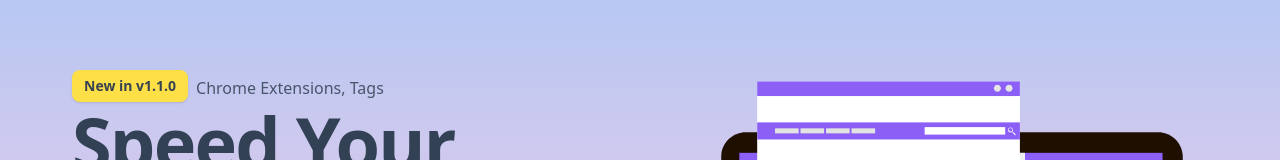
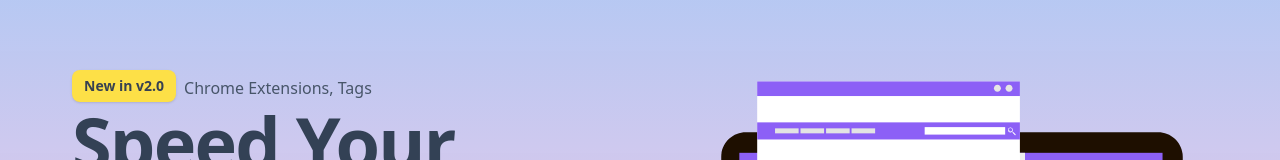
Before and after one commit to ahmedmohmd/web-guider, a React (Create React App) app: page / in a window 1280 px wide. Shown: the part 172-332 px from the top of the page. Built offline with nearby package versions, Linux system fonts and the light colour scheme.

Commit message:
fix sum bugs

```diff
--- a/src/components/home/Header.jsx
+++ b/src/components/home/Header.jsx
@@ -12,7 +12,7 @@ function Header() {
               <div className="max-w-xl mb-6">
                 <div className="flex items-center justify-start gap-2">
                   <span className="shadow inline-flex items-center mb-1 gap-1.5 py-1.5 px-3 rounded-lg text-sm  bg-yellow-300 text-gray-700 font-bold">
-                    New in v1.1.0
+                    New in v2.0
                   </span>
                   <p className="text-slate-600">Chrome Extensions, Tags</p>
                 </div>
```
